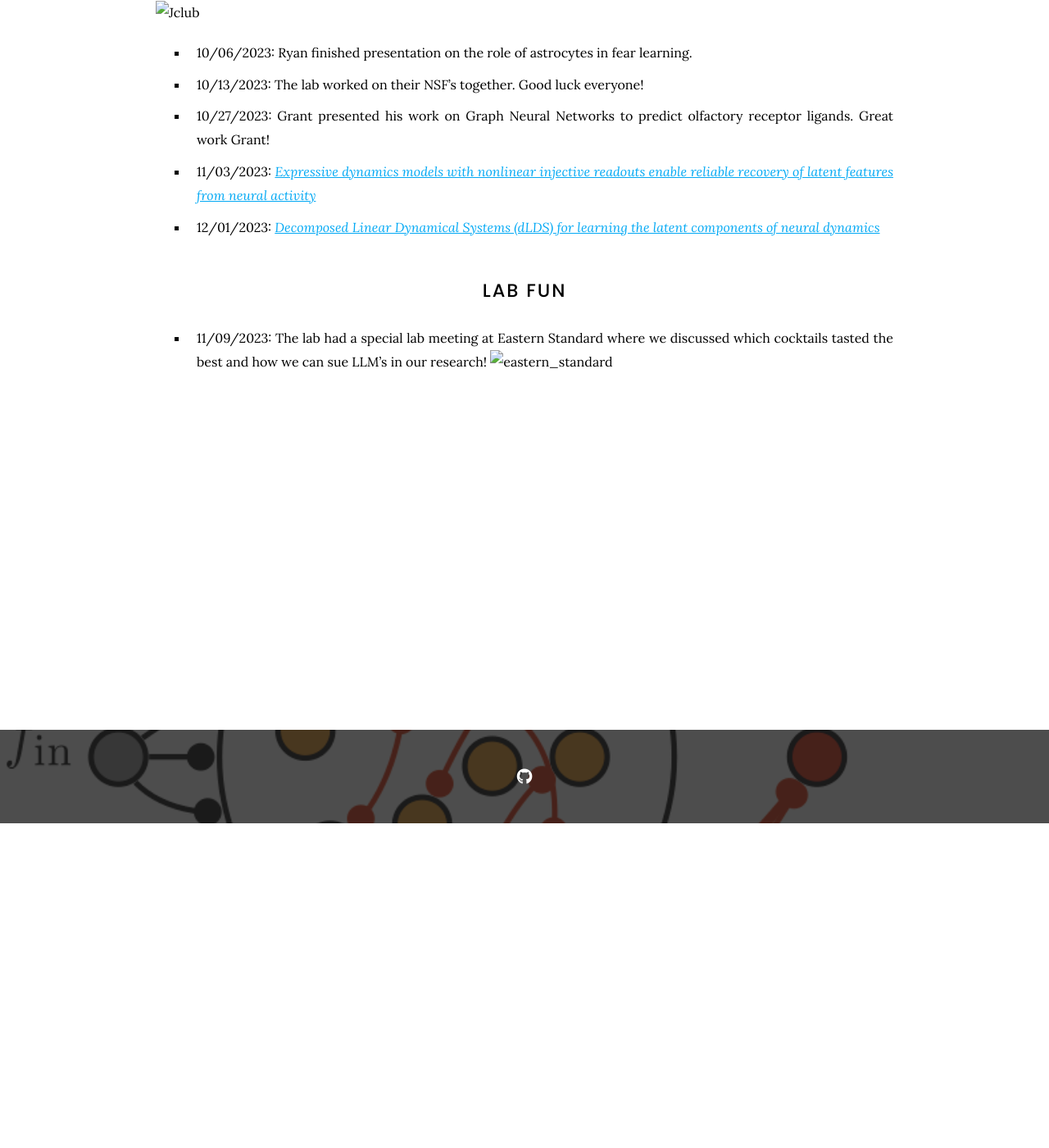
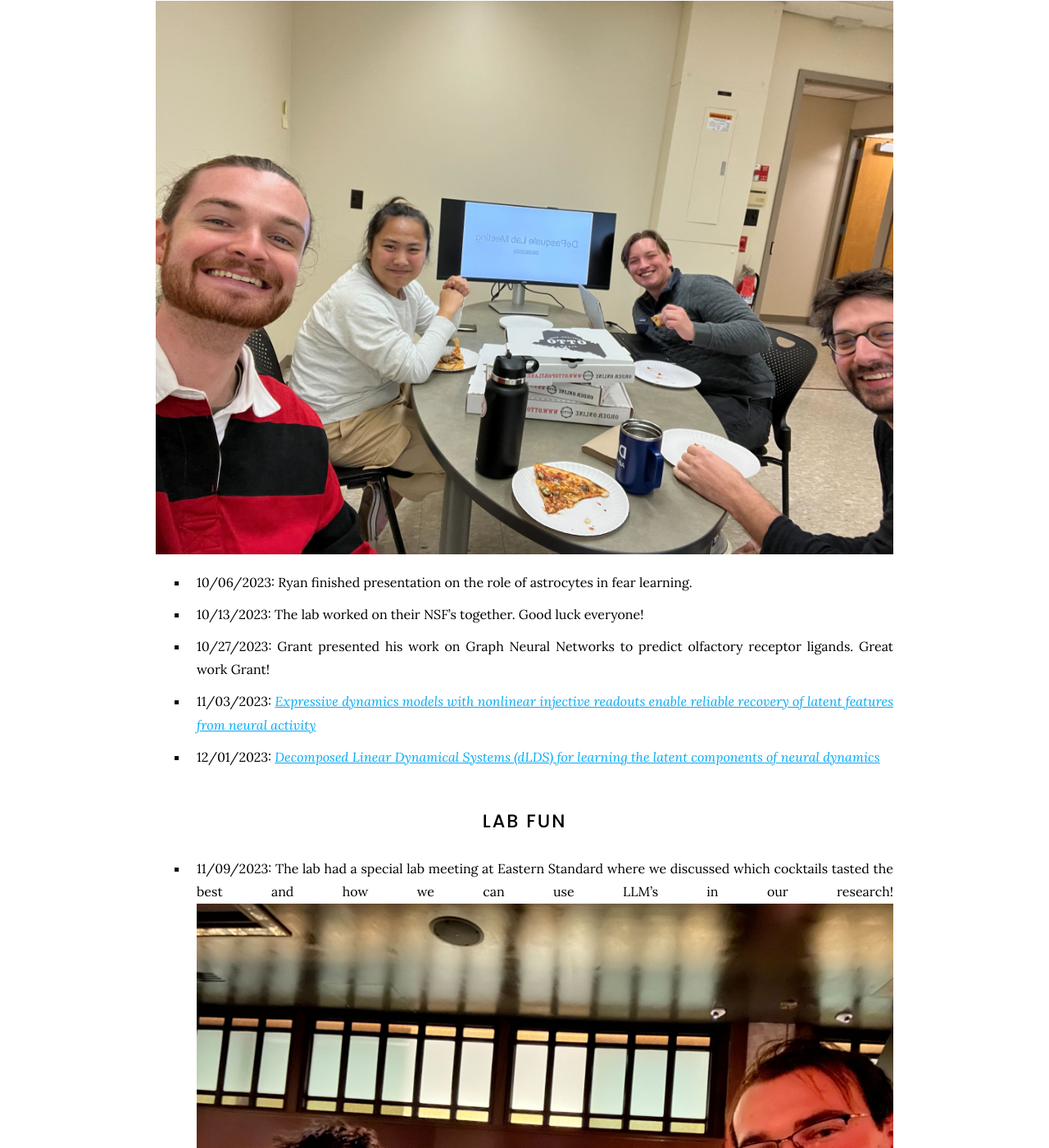
Before and after one commit to GrantMcConachie/depasquale-lab.github.io, a Jekyll site: the page built from current_events/index.md, in a window 1280 px wide and 1400 px high, scrolled down 396 px. Shown: the whole window at 82% size. Built offline with Jekyll 4.4.1, drawn with Linux system fonts in a browser that asks for light colours; nearby versions of some CDN libraries; a style sheet for code colours, icons or effects is not loaded.

Commit message:
small fix

```diff
--- a/current_events/index.md
+++ b/current_events/index.md
@@ -12,7 +12,7 @@ Lab Meeting and Journal Club
 
 * 09/29/2023: The first official DePasquale lab meeting! Ryan discussed his prior work in Dr. Steve Ramirez's lab looking at the role of astrocytes in fear learning. Great job Ryan!
 
-![Jclub](_current_events/depaq_jclub_ryan.jpg)
+![Jclub](/images/depaq_jclub_ryan.jpg)
 
 * 10/06/2023: Ryan finished presentation on the role of astrocytes in fear learning.
 
@@ -27,5 +27,5 @@ Lab Meeting and Journal Club
 Lab Fun
 ======
 
-* 11/09/2023: The lab had a special lab meeting at Eastern Standard where we discussed which cocktails tasted the best and how we can sue LLM's in our research!
-![eastern_standard](_current_events/eastern_standard.jpg)
+* 11/09/2023: The lab had a special lab meeting at Eastern Standard where we discussed which cocktails tasted the best and how we can use LLM's in our research!
+![eastern_standard](/images/eastern_standard.jpg)
```
Also changed, not shown: images/depaq_jclub_ryan.jpg (renamed from _current_events/depaq_jclub_ryan.jpg), images/depaq_jclub_ryan_1.jpg (renamed from _current_events/depaq_jclub_ryan_1.jpg), images/eastern_standard.jpg (renamed from _current_events/eastern_standard.jpg).
